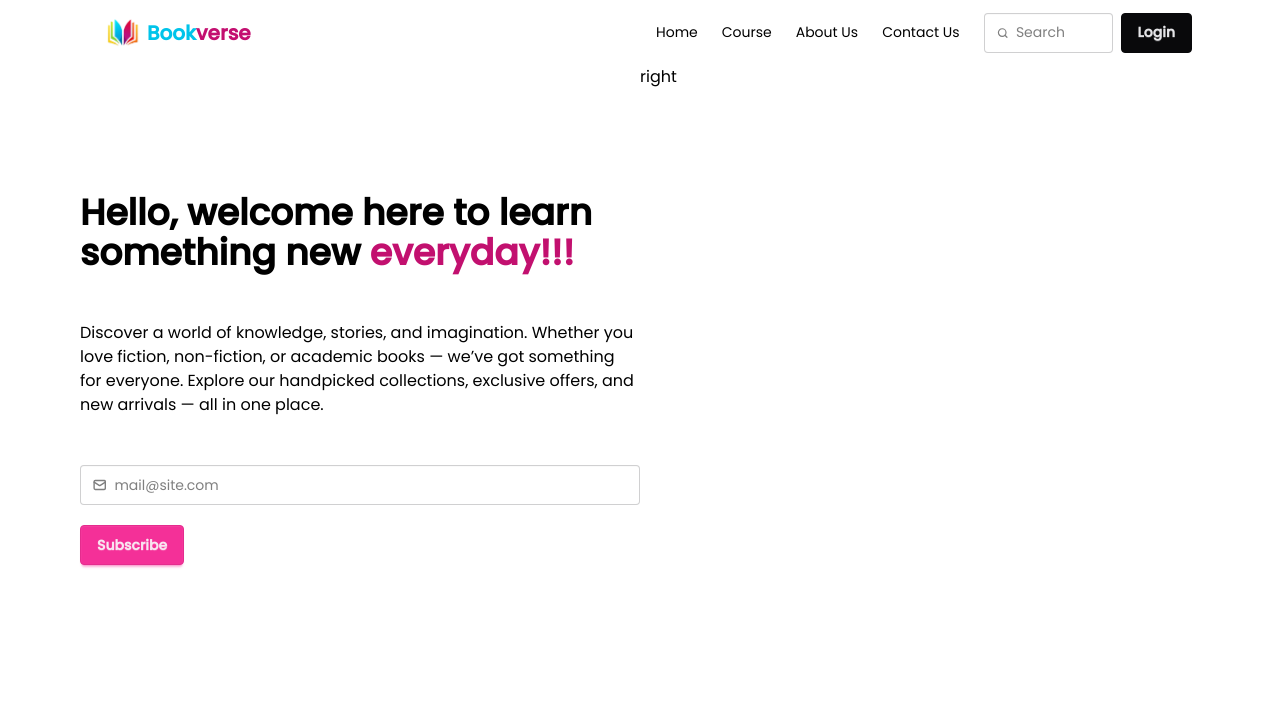
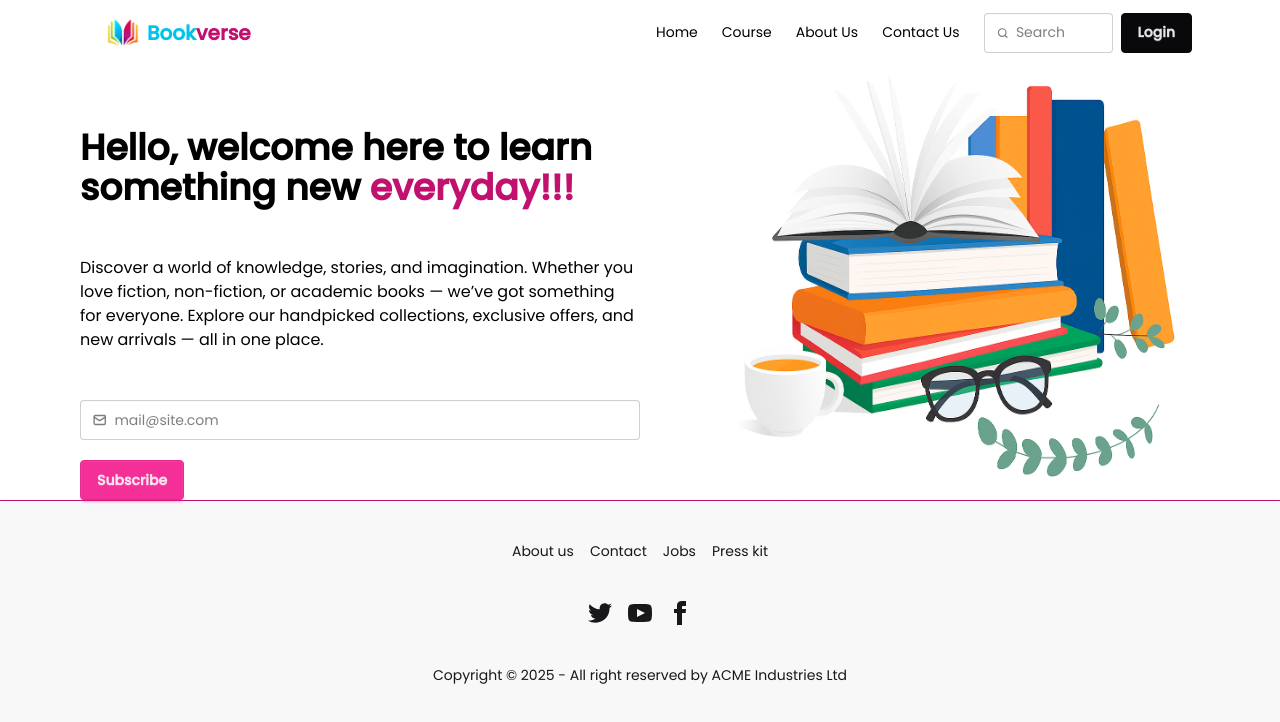
Before and after one commit to KaushalKumar6387/Book_Store, a React (Vite) app: page / in a window 1280 px wide. Shown: the top 722 px of the page. Built offline with nearby package versions, Linux system fonts and the light colour scheme.

Commit message:
banner created

```diff
--- a/src/App.jsx
+++ b/src/App.jsx
@@ -1,6 +1,7 @@
 
 import './App.css'
 import Banner from './component/Banner'
+import Footer from './component/Footer'
 import Navbar from "./component/Navbar"
 function App() {
 
@@ -9,6 +10,7 @@
     <>
     <Navbar />
     <Banner />
+    <Footer />
     </>
   )
 }
--- a/src/component/Banner.jsx
+++ b/src/component/Banner.jsx
@@ -4,7 +4,7 @@
   return (
     <>
       <div className="max-w-screen-2xl container mx-auto md:px-20 px-4 flex flex-col md:flex-row">
-        <div class="w-full md:w-1/2 mt-10 md:mt-32">
+        <div class=" order-2 md:order-1 w-full md:w-1/2 mt-10 md:mt-32">
           <div className="space-y-12">
             <h1 className="md:text-4xl font-bold text-xl">
               Hello, welcome here to learn something new{" "}
@@ -54,7 +54,9 @@
           <button className="btn btn-secondary shadow-secondary mt-3 md:mt-5">Subscribe</button>
         </div>
 
-        <div class="w-full md:w-1/2">right</div>
+        <div class="order-1 md:order-2 w-full md:w-1/2 mt-12 md:flex md:flex-row-reverse">
+        <img src="src/assets/bookandcode.png" alt="" className="w-[90%]" />
+        </div>
       </div>
     </>
   );
--- /dev/null
+++ b/src/component/Footer.jsx
@@ -0,0 +1,58 @@
+import React from 'react'
+
+export default function Footer() {
+  return (
+    <>
+    <hr className='text-[#c2106f]' />
+    <footer className="footer footer-horizontal footer-center bg-base-200 text-base-content rounded p-10">
+
+  <nav className="grid grid-flow-col gap-4">
+    <a className="link link-hover">About us</a>
+    <a className="link link-hover">Contact</a>
+    <a className="link link-hover">Jobs</a>
+    <a className="link link-hover">Press kit</a>
+  </nav>
+  <nav>
+    <div className="grid grid-flow-col gap-4">
+      <a>
+        <svg
+          xmlns="http://www.w3.org/2000/svg"
+          width="24"
+          height="24"
+          viewBox="0 0 24 24"
+          className="fill-current">
+          <path
+            d="M24 4.557c-.883.392-1.832.656-2.828.775 1.017-.609 1.798-1.574 2.165-2.724-.951.564-2.005.974-3.127 1.195-.897-.957-2.178-1.555-3.594-1.555-3.179 0-5.515 2.966-4.797 6.045-4.091-.205-7.719-2.165-10.148-5.144-1.29 2.213-.669 5.108 1.523 6.574-.806-.026-1.566-.247-2.229-.616-.054 2.281 1.581 4.415 3.949 4.89-.693.188-1.452.232-2.224.084.626 1.956 2.444 3.379 4.6 3.419-2.07 1.623-4.678 2.348-7.29 2.04 2.179 1.397 4.768 2.212 7.548 2.212 9.142 0 14.307-7.721 13.995-14.646.962-.695 1.797-1.562 2.457-2.549z"></path>
+        </svg>
+      </a>
+      <a>
+        <svg
+          xmlns="http://www.w3.org/2000/svg"
+          width="24"
+          height="24"
+          viewBox="0 0 24 24"
+          className="fill-current">
+          <path
+            d="M19.615 3.184c-3.604-.246-11.631-.245-15.23 0-3.897.266-4.356 2.62-4.385 8.816.029 6.185.484 8.549 4.385 8.816 3.6.245 11.626.246 15.23 0 3.897-.266 4.356-2.62 4.385-8.816-.029-6.185-.484-8.549-4.385-8.816zm-10.615 12.816v-8l8 3.993-8 4.007z"></path>
+        </svg>
+      </a>
+      <a>
+        <svg
+          xmlns="http://www.w3.org/2000/svg"
+          width="24"
+          height="24"
+          viewBox="0 0 24 24"
+          className="fill-current">
+          <path
+            d="M9 8h-3v4h3v12h5v-12h3.642l.358-4h-4v-1.667c0-.955.192-1.333 1.115-1.333h2.885v-5h-3.808c-3.596 0-5.192 1.583-5.192 4.615v3.385z"></path>
+        </svg>
+      </a>
+    </div>
+  </nav>
+  <aside>
+    <p>Copyright © {new Date().getFullYear()} - All right reserved by ACME Industries Ltd</p>
+  </aside>
+</footer>
+    </>
+  )
+}
--- a/src/component/Navbar.jsx
+++ b/src/component/Navbar.jsx
@@ -47,7 +47,7 @@
   );
   return (
     <>
-      <div className="max-w-screen-2xl container mx-auto md:px-20 px-4">
+      <div className="max-w-screen-2xl container mx-auto md:px-20 px-4 fixed top-0 left-0 right-0">
         <div className="navbar bg-base-100 ">
           <div className="navbar-start">
             <div className="dropdown">
```
Also changed, not shown: src/assets/bookandcode.png, src/assets/bookandcode1.png (added).
